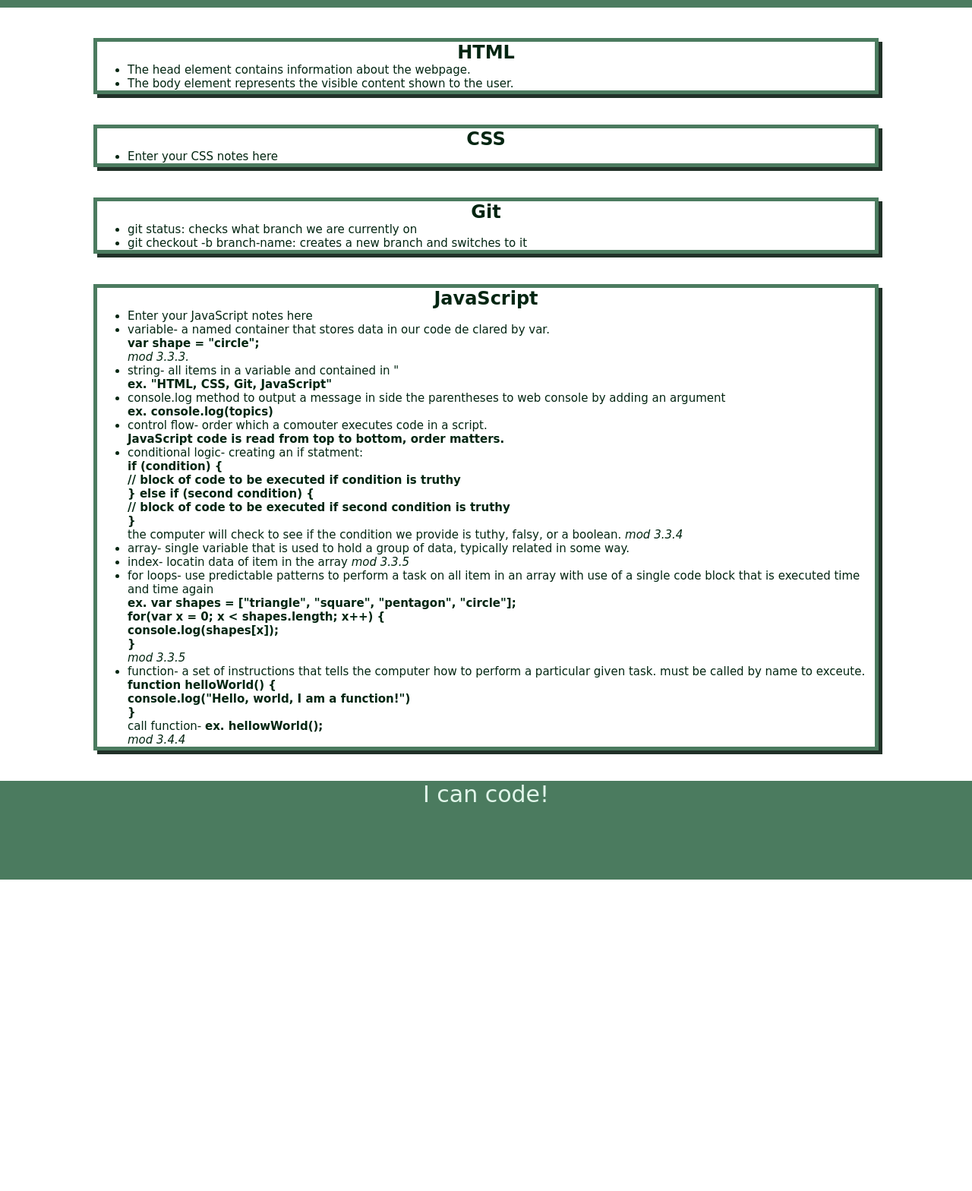
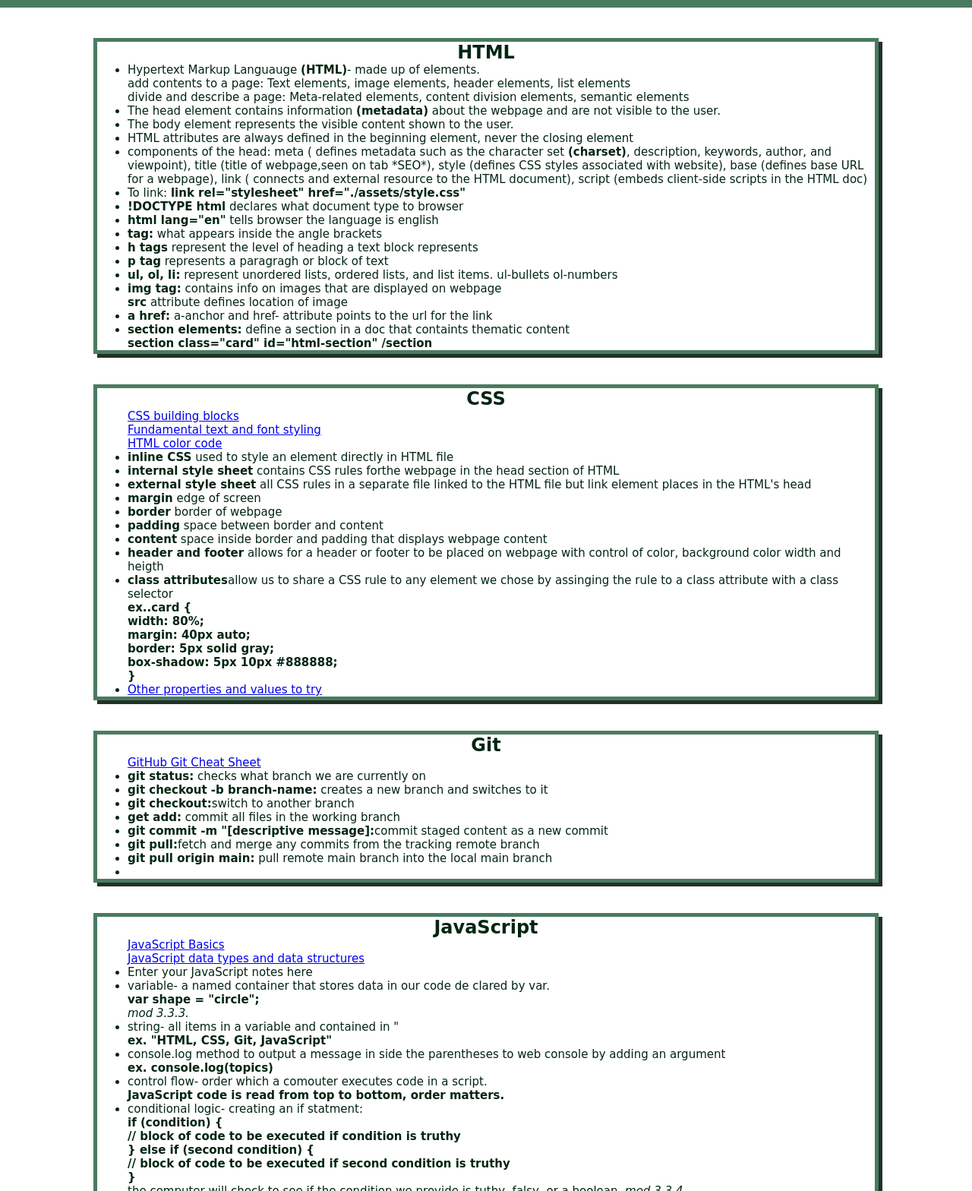
Before and after one commit to keberlea/prework-study-guide, a plain HTML site: page index.html in a window 1280 px wide. Shown: the part 120-1688 px from the top of the page at 76% size. Before the commit the page ends 1278 px from the top, so only its background shows below. Drawn offline with Linux system fonts and the light colour scheme.

Commit message:
added notes to all topic sections

```diff
--- a/index.html
+++ b/index.html
@@ -18,29 +18,79 @@
       <section class="card" id="html-section">
         <h2>HTML</h2>
           <ul>
-            <li>The head element contains information about the webpage.</li>
+            <li>Hypertext Markup Languauge <b>(HTML)</b>- made up of elements.
+            <br>add contents to a page: Text elements, image elements, header elements, list elements
+            <br>divide and describe a page: Meta-related elements, content division elements, semantic elements
+            </li>
+            <li>The head element contains information <b>(metadata)</b> about the webpage and are not visible to the user.</li>
             <li>The body element represents the visible content shown to the user.</li>
+            <li>HTML attributes are always defined in the beginning element, never the closing element</li>
+            <li>components of the head: meta ( defines metadata such as the character set <b>(charset)</b>, description, keywords, author, and viewpoint), title (title of webpage,seen on tab *SEO*),
+               style (defines CSS styles associated with website), base (defines base URL for a webpage), link ( connects and external resource to the HTML document),
+              script (embeds client-side scripts in the HTML doc)</li>
+            <li>To link: <b>link rel="stylesheet" href="./assets/style.css"</b></li>
+            <li><b>!DOCTYPE html</b> declares what document type to browser</li>
+            <li><b>html lang="en"</b> tells browser the language is english</li>
+            <li><b>tag:</b> what appears inside the angle brackets</li>
+            <li> <b>h tags</b> represent the level of heading a text block represents</li>
+            <li><b>p tag</b> represents a paragragh or block of text</li>
+            <li><b> ul, ol, li:</b> represent unordered lists, ordered lists, and list items. ul-bullets ol-numbers</li>
+            <li><b>img tag:</b> contains info on images that are displayed on webpage<br>
+            <b>src</b> attribute defines location of image</li>
+            <li><b>a href:</b> a-anchor and href- attribute points to the url for the link</li>
+            <li><b>section elements:</b> define a section in a doc that containts thematic content
+              <br> <b>section class="card" id="html-section" /section</b></li>
+
           </ul>
       </section>
 
       <section class="card" id="css-section">
         <h2>CSS</h2>
         <ul>
-          <li>Enter your CSS notes here</li>
+          <a href="https://developer.mozilla.org/en-US/docs/Learn/CSS/Building_blocks">CSS building blocks</a><br>
+          <a href="https://developer.mozilla.org/en-US/docs/Learn/CSS/Styling_text/Fundamentals">Fundamental text and font styling</a> <br>
+          <a href="https://htmlcolorcodes.com/"> HTML color code</a>
+          <li><b>inline CSS</b> used to style an element directly in HTML file</li>
+          <li><b>internal style sheet</b> contains CSS rules forthe webpage in the head section of HTML</li>
+          <li><b>external style sheet</b> all CSS rules in a separate file linked to the HTML file but link element places in the HTML's head</li>
+          <li><b>margin</b> edge of screen</li>
+          <li><b>border</b> border of webpage</li>
+          <li><b>padding</b> space between border and content</li>
+          <li><b>content</b> space inside border and padding that displays webpage content</li>
+          <li><b>header and footer</b> allows for a header or footer to be placed on webpage with control of color, background color width and heigth</li>
+          <li><b>class attributes</b>allow us to share a CSS rule to any element we chose by assinging the rule to a class attribute with a class selector
+          <br><b> ex..card {<br>
+            width: 80%;<Br>
+            margin: 40px auto;<br>
+            border: 5px solid gray;<Br>
+            box-shadow: 5px 10px #888888;<br>
+          }</b></li>
+          <li><a href="https://www.w3schools.com/tags/tag_meta.asp">Other properties and values to try</a></li>
         </ul>
       </section>
 
       <section class="card" id="git-section">
         <h2>Git</h2>
         <ul>
-          <li>git status: checks what branch we are currently on</li>
-          <li>git checkout -b branch-name: creates a new branch and switches to it</li>
+          <a href="https://education.github.com/git-cheat-sheet-education.pdf">GitHub Git Cheat Sheet</a><br>
+
+          <li><b>git status:</b> checks what branch we are currently on</li>
+          <li><b>git checkout -b branch-name:</b> creates a new branch and switches to it</li>
+          <li><b>git checkout:</b>switch to another branch</li>
+          <li><b>get add:</b> commit all files in the working branch</li>
+          <li><b>git commit -m "[descriptive message]:</b>commit staged content as a new commit</li>
+          <li><b>git pull:</b>fetch and merge any commits from the tracking remote branch</li>
+          <li><b>git pull origin main:</b> pull remote main branch into the local main branch</li>
+
+          <li><b></b></li>
         </ul>
       </section>
 
       <section class="card" id="javascript-section">
           <h2>JavaScript</h2>
           <ul>
+            <a href="https://developer.mozilla.org/en-US/docs/Learn/Getting_started_with_the_web/JavaScript_basics">JavaScript Basics</a><Br>
+            <a href="https://developer.mozilla.org/en-US/docs/Web/JavaScript/Data_structures">JavaScript data types and data structures</a>
             <li>Enter your JavaScript notes here</li>
             <li>variable- a named container that stores data in our code de clared by var.<br>
             <b>var shape = "circle"; </b> <br>
```
